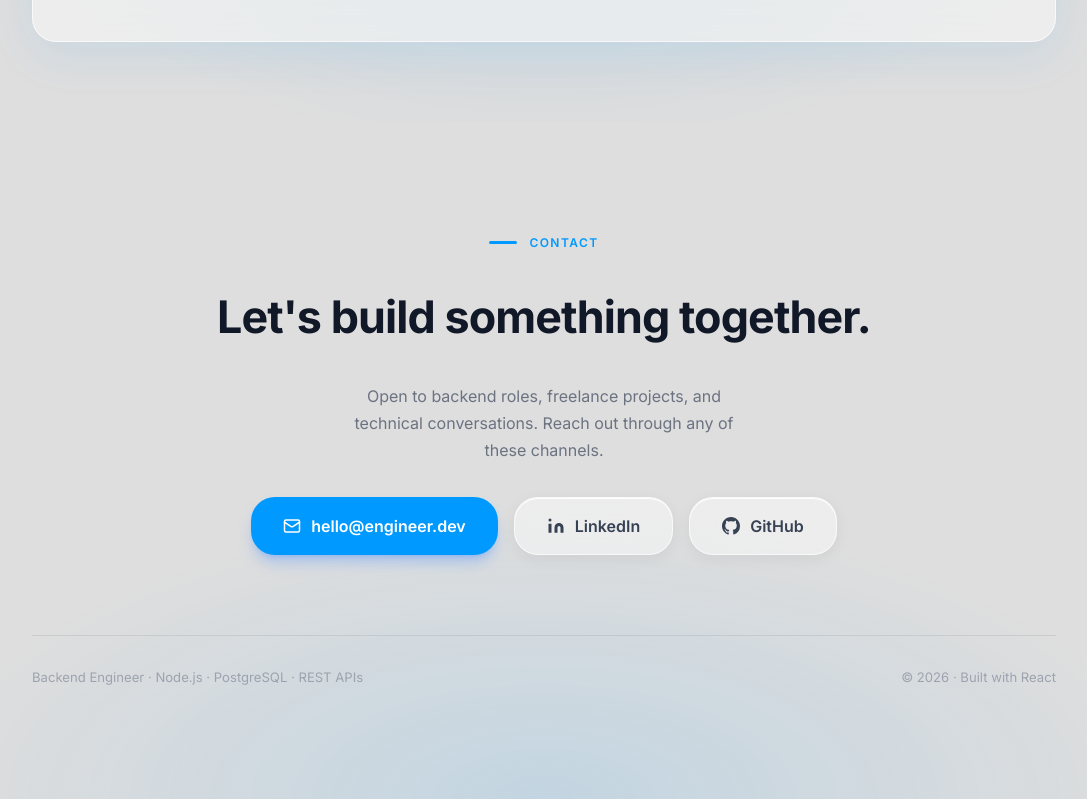
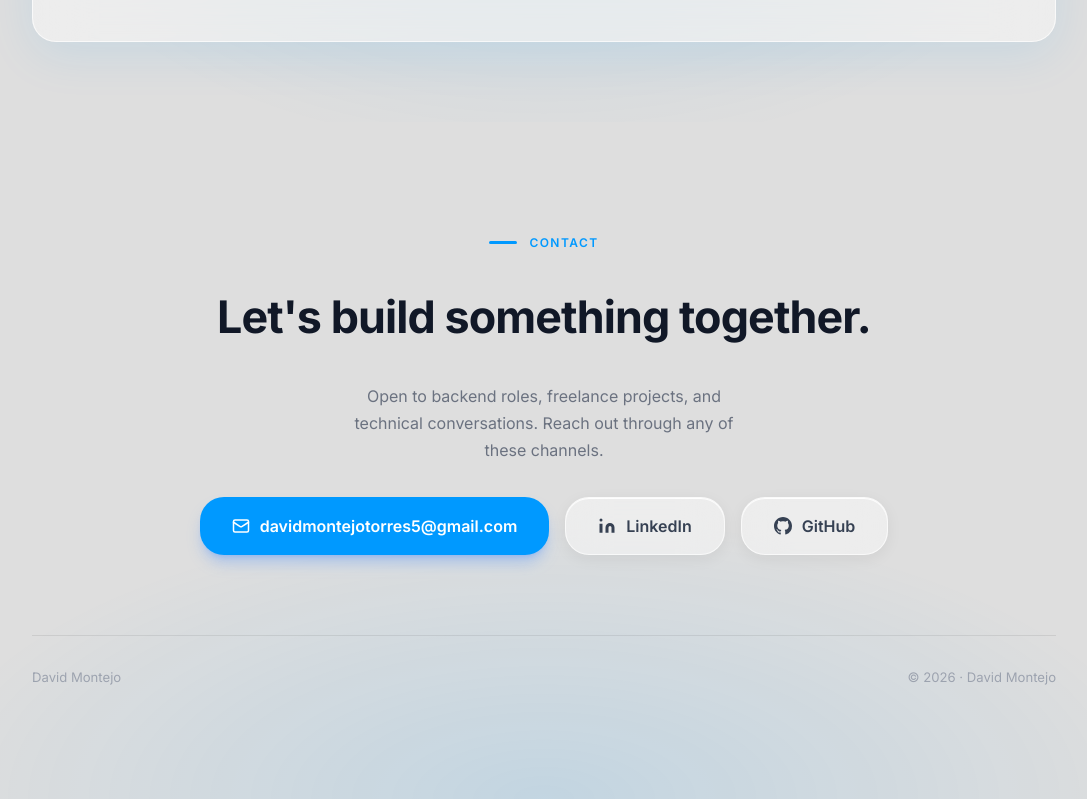
Before and after one commit to DavidMontejoT/DavidMontejoPortfolio, a React (Vite) app: page / in a window 1280 px wide. Shown: the part 6222-7021 px from the top of the page, without its empty margins (96-1183 px from the left). Built offline with nearby package versions, Linux system fonts and the light colour scheme.

Commit message:
Update Contact section with correct email and copyright

```diff
--- a/src/app/components/Contact.tsx
+++ b/src/app/components/Contact.tsx
@@ -40,8 +40,8 @@
 
         <div className="flex flex-col sm:flex-row flex-wrap justify-center gap-3 sm:gap-4 w-full sm:w-auto">
           <ContactLink
-            href="mailto:hello@engineer.dev"
-            label="hello@engineer.dev"
+            href="mailto:davidmontejotorres5@gmail.com"
+            label="davidmontejotorres5@gmail.com"
             icon={<EmailIcon />}
             primary
           />
@@ -68,7 +68,7 @@
               color: "#9CA3AF",
             }}
           >
-            Backend Engineer · Node.js · PostgreSQL · REST APIs
+            David Montejo
           </span>
           <span
             style={{
@@ -77,7 +77,7 @@
               color: "#9CA3AF",
             }}
           >
-            © {new Date().getFullYear()} · Built with React
+            © 2026 · David Montejo
           </span>
         </div>
       </div>
```
Also changed, not shown: 1 other file (tests, documents, lock files or other folders).
